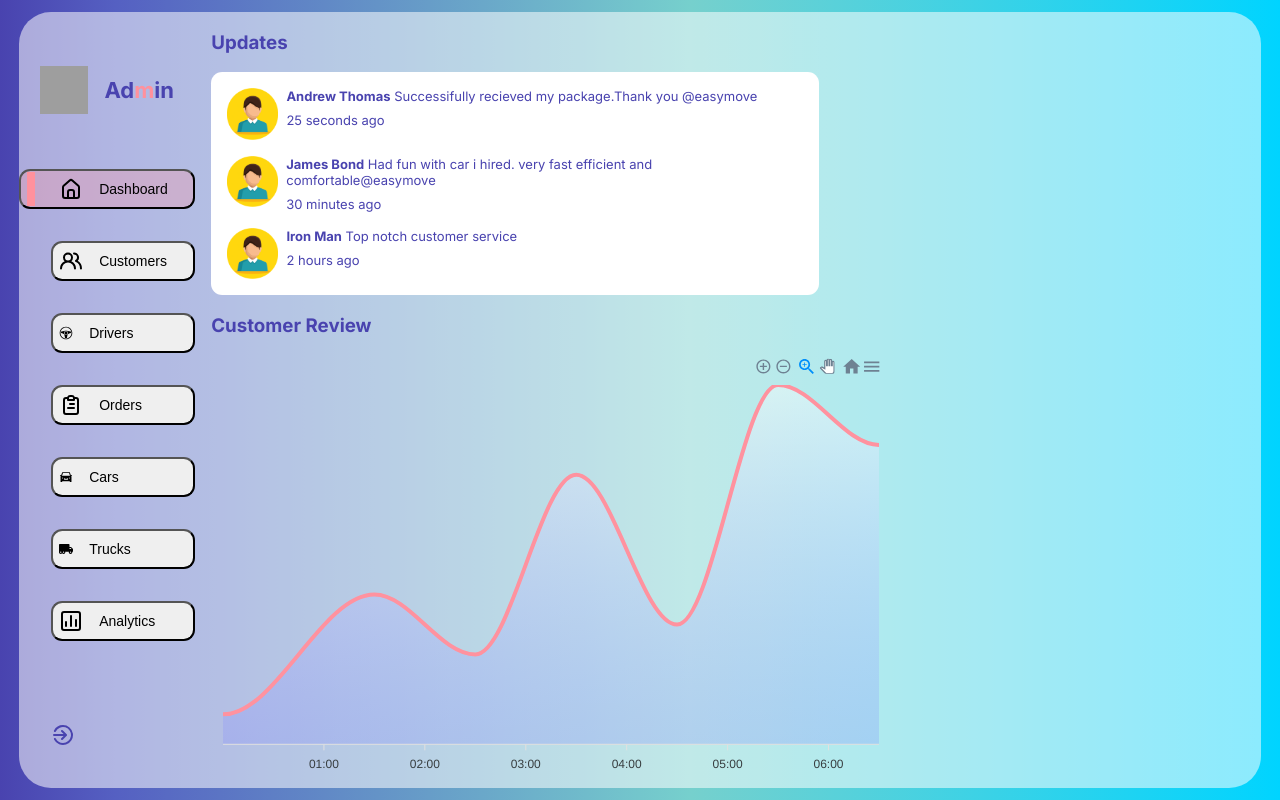
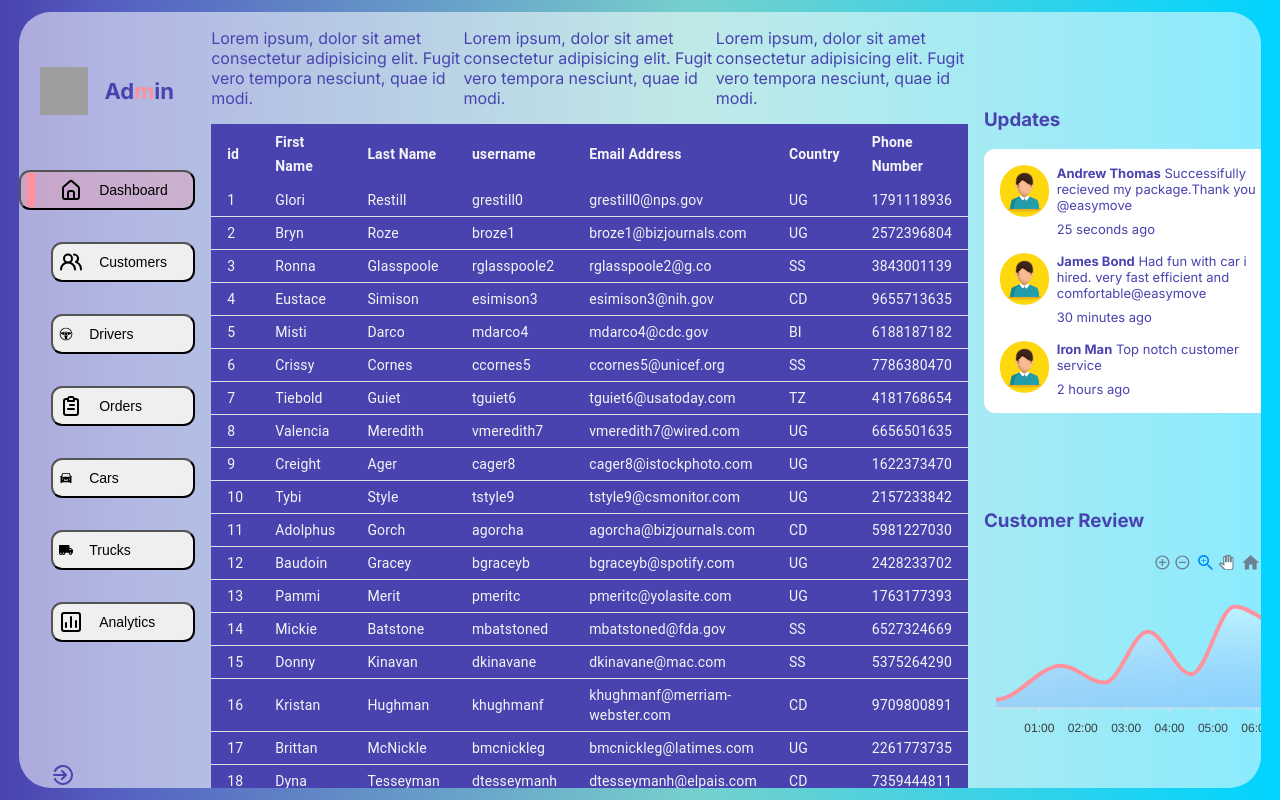
Before and after one commit to Edwin574/react-dashboard, a React (Create React App) app: page / in a window 1280 px wide. Built offline with nearby package versions, Linux system fonts and the light colour scheme; no server answers; grey boxes are pictures that could not be loaded.

Commit message:
json data in customers

```diff
--- a/src/App.js
+++ b/src/App.js
@@ -10,6 +10,7 @@ function App() {
     <div className="App">
       <div className="AppGlass">
         <Sidebar />
+
         <Customers></Customers>
 
         {/* <MainDash/> */}
--- a/src/components/Customers/CustomerView.jsx
+++ b/src/components/Customers/CustomerView.jsx
@@ -1,75 +1,285 @@
 import React, { useState, useEffect } from "react";
 import axios from "axios";
-import Table from '@mui/material/Table';
-import TableBody from '@mui/material/TableBody';
-import TableCell from '@mui/material/TableCell';
-import TableContainer from '@mui/material/TableContainer';
-import TableHead from '@mui/material/TableHead';
-import TableRow from '@mui/material/TableRow';
-import Paper from '@mui/material/Paper';
+import Table from "@mui/material/Table";
+import TableBody from "@mui/material/TableBody";
+import TableCell from "@mui/material/TableCell";
+import TableContainer from "@mui/material/TableContainer";
+import TableHead from "@mui/material/TableHead";
+import TableRow from "@mui/material/TableRow";
+import Paper from "@mui/material/Paper";
+
+import "./customerView.css";
+// import Cards from "../Cards/Cards";
 
 
+export const userDummy = [
+  {
+    id: 1,
+    first_name: "Glori",
+    last_name: "Restill",
+    username: "grestill0",
+    email: "grestill0@nps.gov",
+    country: "UG",
+    phone_number: "1791118936",
+    password: "bKOQW8ut",
+  },
+  {
+    id: 2,
+    first_name: "Bryn",
+    last_name: "Roze",
+    username: "broze1",
+    email: "broze1@bizjournals.com",
+    country: "UG",
+    phone_number: "2572396804",
+    password: "8LMsrvEaD3",
+  },
+  {
+    id: 3,
+    first_name: "Ronna",
+    last_name: "Glasspoole",
+    username: "rglasspoole2",
+    email: "rglasspoole2@g.co",
+    country: "SS",
+    phone_number: "3843001139",
+    password: "Hq01NpJ",
+  },
+  {
+    id: 4,
+    first_name: "Eustace",
+    last_name: "Simison",
+    username: "esimison3",
+    email: "esimison3@nih.gov",
+    country: "CD",
+    phone_number: "9655713635",
+    password: "MoIhl4",
+  },
+  {
+    id: 5,
+    first_name: "Misti",
+    last_name: "Darco",
+    username: "mdarco4",
+    email: "mdarco4@cdc.gov",
+    country: "BI",
+    phone_number: "6188187182",
+    password: "kX0IWStCLRo",
+  },
+  {
+    id: 6,
+    first_name: "Crissy",
+    last_name: "Cornes",
+    username: "ccornes5",
+    email: "ccornes5@unicef.org",
+    country: "SS",
+    phone_number: "7786380470",
+    password: "B1Cpl1bDFF",
+  },
+  {
+    id: 7,
+    first_name: "Tiebold",
+    last_name: "Guiet",
+    username: "tguiet6",
+    email: "tguiet6@usatoday.com",
+    country: "TZ",
+    phone_number: "4181768654",
+    password: "AIdenIPWs",
+  },
+  {
+    id: 8,
+    first_name: "Valencia",
+    last_name: "Meredith",
+    username: "vmeredith7",
+    email: "vmeredith7@wired.com",
+    country: "UG",
+    phone_number: "6656501635",
+    password: "8xvh87F",
+  },
+  {
+    id: 9,
+    first_name: "Creight",
+    last_name: "Ager",
+    username: "cager8",
+    email: "cager8@istockphoto.com",
+    country: "UG",
+    phone_number: "1622373470",
+    password: "eMNPd5",
+  },
+  {
+    id: 10,
+    first_name: "Tybi",
+    last_name: "Style",
+    username: "tstyle9",
+    email: "tstyle9@csmonitor.com",
+    country: "UG",
+    phone_number: "2157233842",
+    password: "sZN0tFUb",
+  },
+  {
+    id: 11,
+    first_name: "Adolphus",
+    last_name: "Gorch",
+    username: "agorcha",
+    email: "agorcha@bizjournals.com",
+    country: "CD",
+    phone_number: "5981227030",
+    password: "32GGNXmHBAba",
+  },
+  {
+    id: 12,
+    first_name: "Baudoin",
+    last_name: "Gracey",
+    username: "bgraceyb",
+    email: "bgraceyb@spotify.com",
+    country: "UG",
+    phone_number: "2428233702",
+    password: "Y5cnfi",
+  },
+  {
+    id: 13,
+    first_name: "Pammi",
+    last_name: "Merit",
+    username: "pmeritc",
+    email: "pmeritc@yolasite.com",
+    country: "UG",
+    phone_number: "1763177393",
+    password: "HC5PfMW",
+  },
+  {
+    id: 14,
+    first_name: "Mickie",
+    last_name: "Batstone",
+    username: "mbatstoned",
+    email: "mbatstoned@fda.gov",
+    country: "SS",
+    phone_number: "6527324669",
+    password: "NHAmbyDh",
+  },
+  {
+    id: 15,
+    first_name: "Donny",
+    last_name: "Kinavan",
+    username: "dkinavane",
+    email: "dkinavane@mac.com",
+    country: "SS",
+    phone_number: "5375264290",
+    password: "T7F30d0dCN",
+  },
+  {
+    id: 16,
+    first_name: "Kristan",
+    last_name: "Hughman",
+    username: "khughmanf",
+    email: "khughmanf@merriam-webster.com",
+    country: "CD",
+    phone_number: "9709800891",
+    password: "ki6RueN8JDx",
+  },
+  {
+    id: 17,
+    first_name: "Brittan",
+    last_name: "McNickle",
+    username: "bmcnickleg",
+    email: "bmcnickleg@latimes.com",
+    country: "UG",
+    phone_number: "2261773735",
+    password: "qqeh9Wa0GNTt",
+  },
+  {
+    id: 18,
+    first_name: "Dyna",
+    last_name: "Tesseyman",
+    username: "dtesseymanh",
+    email: "dtesseymanh@elpais.com",
+    country: "CD",
+    phone_number: "7359444811",
+    password: "mFZFiqnVt69g",
+  },
+  {
+    id: 19,
+    first_name: "Murray",
+    last_name: "Harfleet",
+    username: "mharfleeti",
+    email: "mharfleeti@un.org",
+    country: "UG",
+    phone_number: "2975782997",
+    password: "UaDivD",
+  },
+];
 
 function Customers() {
-  const [loadData, setLoadingData] = useState(true)
-  const [data, setData] = useState([])
+  // const [loadData, setLoadingData] = useState(true)
+  // const [data, setData] = useState([])
 
-  useEffect(
-    () => {
-      async function getData() {
-        await axios.get("http://127.0.0.1:8000/easymove/customers/").then((response) => {
-          console.log(response.data)
-          setData(response.data)
-          setLoadingData(!loadData)
-        })
-      }
-      if (loadData) {
-        // if the result is not ready so you make the axios call
-        getData();
-      }
-    }, []
+  // useEffect(
+  //   () => {
+  //     async function getData() {
+  //       await axios.get("http://127.0.0.1:8000/easymove/customers/").then((response) => {
+  //         console.log(response.data)
+  //         setData(response.data)
+  //         setLoadingData(!loadData)
+  //       })
+  //     }
+  //     // if (loadData) {
+  //     //   // if the result is not ready so you make the axios call
+  //     //   getData();
+  //     // }
+  //   }, []
+  // );
+
+  return (
+    // <h1>hello</h1>
+    // <>
+    //   {loadData ? (
+    //     <p>Loading Please wait...</p>
+    //   ) : (
+    <>
+      <div className="customertable">
+        <div className="dummydiv">
+          <div>
+          <p>Lorem ipsum, dolor sit amet consectetur adipisicing elit. Fugit vero tempora nesciunt, quae id modi.</p>
+          </div>
+          <div>
+          <p>Lorem ipsum, dolor sit amet consectetur adipisicing elit. Fugit vero tempora nesciunt, quae id modi.</p>
+          </div>
+          <div>
+          <p>Lorem ipsum, dolor sit amet consectetur adipisicing elit. Fugit vero tempora nesciunt, quae id modi.</p>
+          </div>
+        </div>
+        <React.Fragment>
+          {/* <Title>List of Users</Title> */}
+          <Table size="small"  sx={{ minWidth: 650 }} aria-label="simple table">
+            <TableHead>
+              <TableRow>
+                <TableCell>id</TableCell>
+                <TableCell>First Name</TableCell>
+                <TableCell>Last Name</TableCell>
+                <TableCell>username</TableCell>
+                <TableCell>Email Address </TableCell>
+                <TableCell>Country </TableCell>
+                <TableCell>Phone Number</TableCell>
+              </TableRow>
+            </TableHead>
+            <TableBody>
+              {userDummy.map((row) => (
+                <TableRow key={row.id}>
+                  <TableCell>{row.id}</TableCell>
+                  {/* <TableCell>{row.complainant[0].toString()}</TableCell> */}
+                  <TableCell>{row.first_name}</TableCell>
+                  <TableCell>{row.last_name}</TableCell>
+                  <TableCell>{row.username}</TableCell>
+                  <TableCell>{row.email}</TableCell>
+                  {/* <TableCell>{row.suspects.toString()}</TableCell>   */}
+                  <TableCell>{row.country}</TableCell>
+                  <TableCell>{row.phone_number}</TableCell>
+                  {/* <TableCell>{row.recording_officer.toString()}</TableCell>       */}
+                </TableRow>
+              ))}
+            </TableBody>
+          </Table>
+        </React.Fragment>
+        {/* )} */}
+      </div>
+    </>
   );
-
-  // return (
-  //   <>
-  //     {loadData ? (
-  //       <p>Loading Please wait...</p>
-  //     ) : (
-  //       <React.Fragment>
-  //         {/* <Title>List of Users</Title> */}
-  //         <Table size="small">
-  //           <TableHead>
-  //             <TableRow>
-  //               <TableCell>id</TableCell>
-  //               <TableCell>First Name</TableCell>
-  //               <TableCell>Last Name</TableCell>
-  //               <TableCell>username</TableCell>
-  //               <TableCell>Email Address </TableCell>
-  //               <TableCell>Country </TableCell>
-  //               <TableCell>Phone Number</TableCell>
-
-  //             </TableRow>
-  //           </TableHead>
-  //           <TableBody>
-  //             {data.map((row) => (
-  //               <TableRow key={row.id}>
-  //                 <TableCell>{row.id}</TableCell>
-  //                 {/* <TableCell>{row.complainant[0].toString()}</TableCell> */}
-  //                 <TableCell>{row.statement}</TableCell>
-  //                 <TableCell>{row.location}</TableCell>
-  //                 <TableCell>{row.status}</TableCell>
-  //                 <TableCell>{row.complainants}</TableCell>
-  //                 {/* <TableCell>{row.suspects.toString()}</TableCell>   */}
-  //                 <TableCell>{row.occurrence_book_number}</TableCell>
-  //                 {/* <TableCell>{row.recording_officer.toString()}</TableCell>       */}
-  //               </TableRow>
-  //             ))}
-  //           </TableBody>
-  //         </Table>
-  //       </React.Fragment>
-  //     )}
-  //   </>
-  // );
 }
 
 export default Customers;
--- /dev/null
+++ b/src/components/Customers/customerView.css
@@ -0,0 +1,10 @@
+.customertable{
+    display: flex;
+    flex-direction: column;
+}
+.dummydiv{
+    display: flex;
+    flex-wrap: nowrap;
+    flex-direction: row;
+    flex: 1;
+}
```
